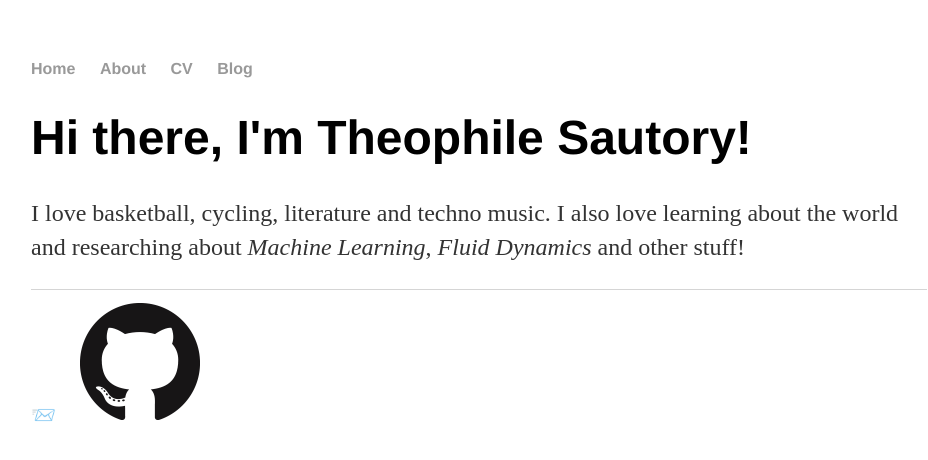
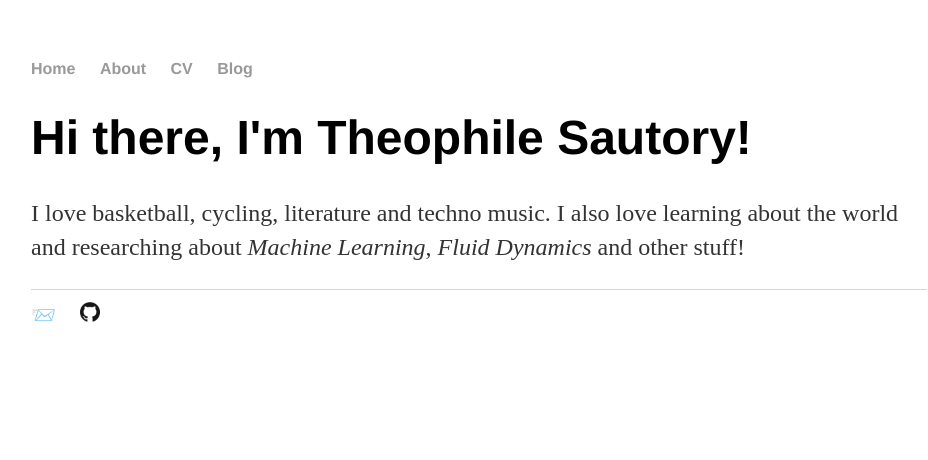
Before and after one commit to Theosau/TheosauOld.github.io, a Jekyll site: the page built from index.html, in a window 1280 px wide. Shown: the top 460 px of the page, without its empty margins (161-1089 px from the left). Built offline with Jekyll 4.4.1, drawn with Linux system fonts in a browser that asks for light colours.

Commit message:
Update default.html

```diff
--- a/_layouts/default.html
+++ b/_layouts/default.html
@@ -23,7 +23,7 @@
     		<ul>
         		<li><a href="mailto:theophile.sautory@gmail.com"> <span style='font-size:20px;'>&#128232;</span></a></li>
         		<li><a href="https://github.com/Theosau"><img src="../images/logos/
-github_logo.png"/></a></li>
+github_logo.png" width=20 height=20/></a></li>
 			</ul>
 		</footer>
 	</body>
```
